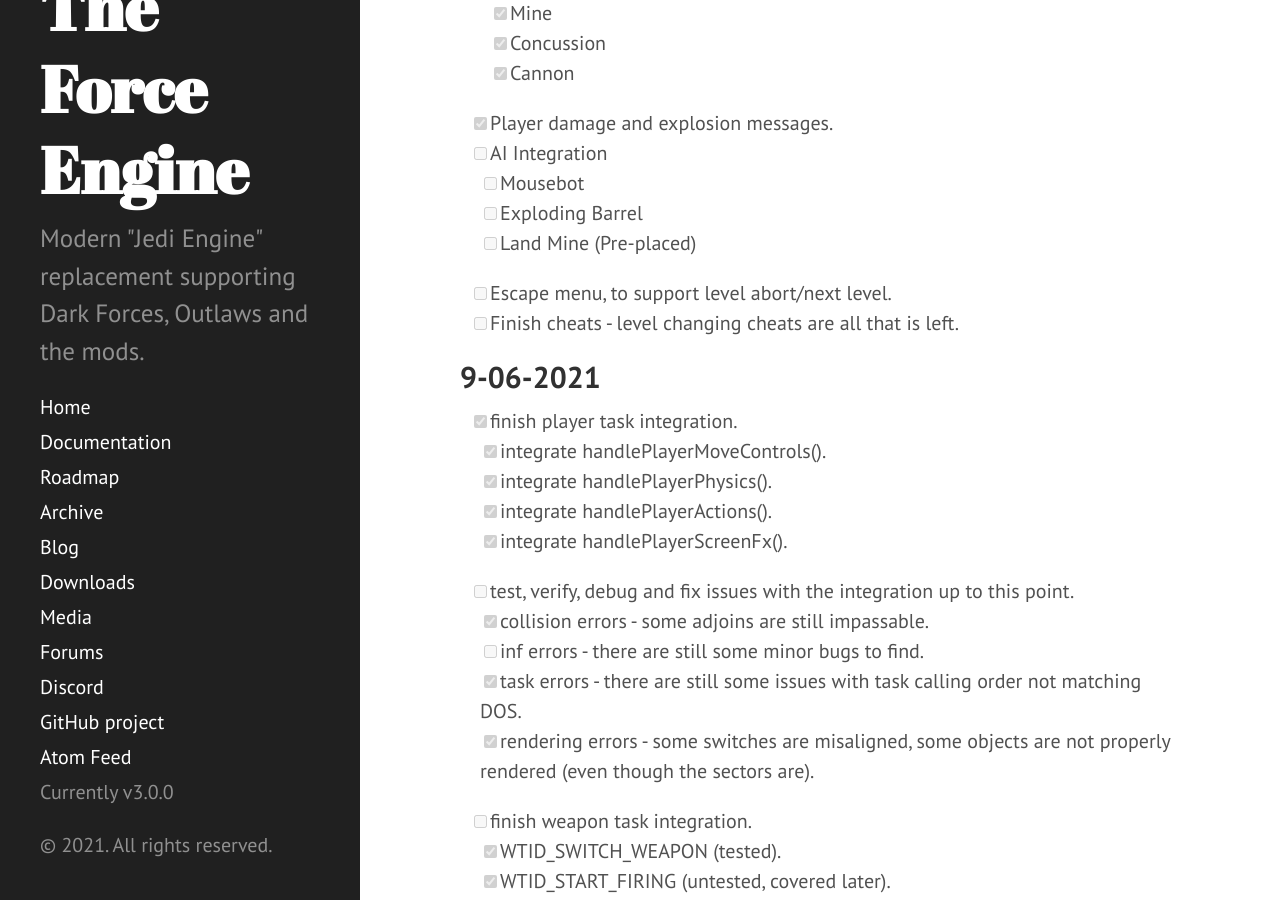
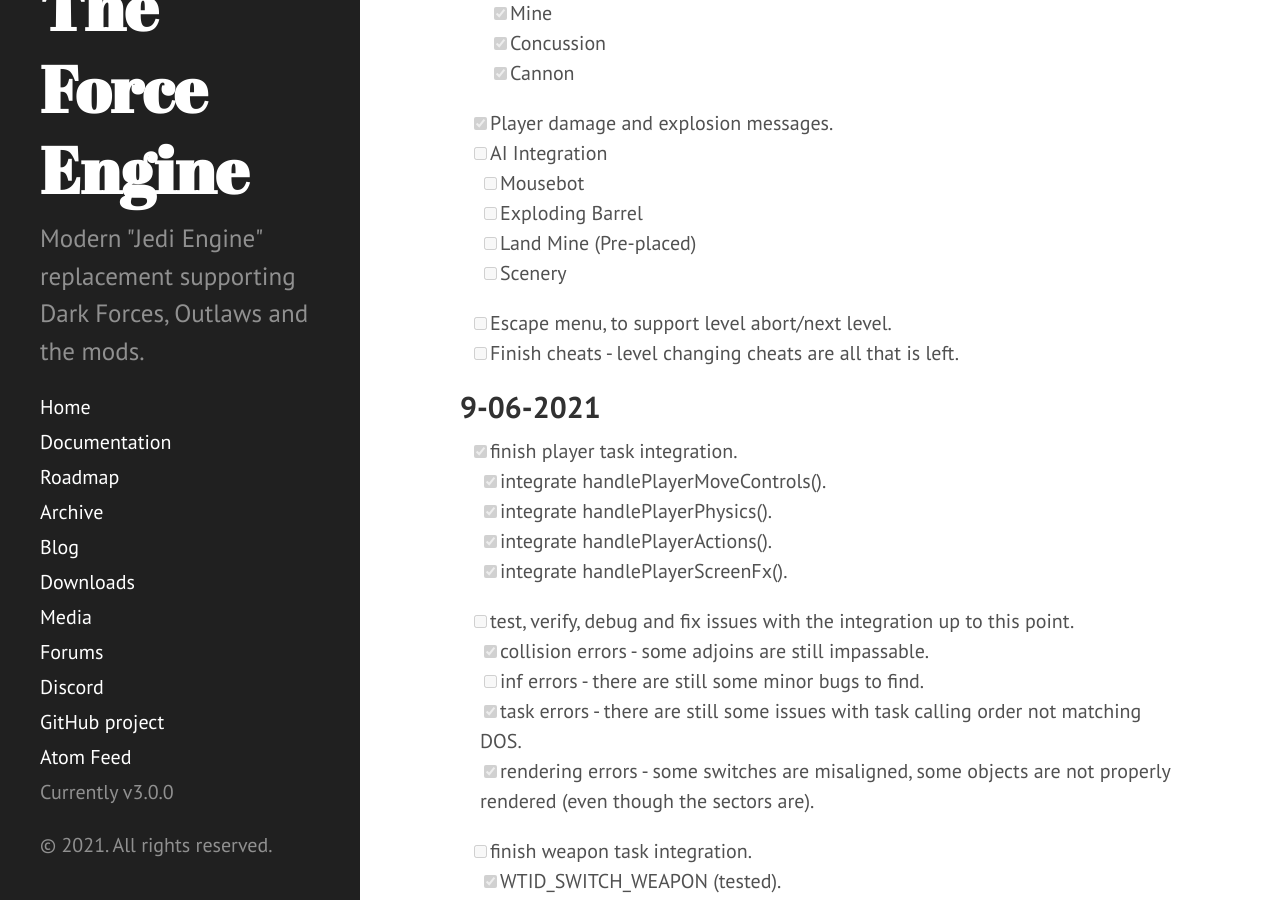
Before and after one commit to TheForceEngine/TheForceEngine.github.io, a Jekyll site: the page built from ProgressTracker.md, in a window 1280 px wide and 900 px high, scrolled down 836 px. Built offline with Jekyll 4.4.1, drawn with Linux system fonts in a browser that asks for light colours.

Commit message:
Update ProgressTracker.md

```diff
--- a/ProgressTracker.md
+++ b/ProgressTracker.md
@@ -28,6 +28,7 @@
   - [ ] Mousebot
   - [ ] Exploding Barrel
   - [ ] Land Mine (Pre-placed)
+  - [ ] Scenery
 - [ ] Escape menu, to support level abort/next level.
 - [ ] Finish cheats - level changing cheats are all that is left.
 
```
